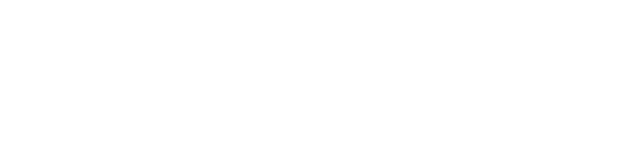
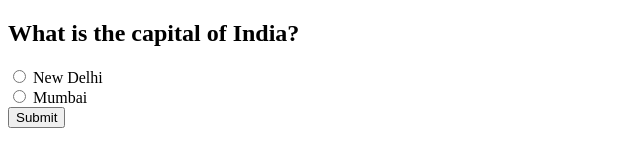
Before and after one commit to acciojob/trivia-Dipto07, a website: page main.html in a window 1280 px wide. Shown: the whole page, without its empty margins (0-640 px from the left). Drawn offline with Linux system fonts and the light colour scheme.

Commit message:
created a submission

```diff
--- a/main.html
+++ b/main.html
@@ -7,10 +7,35 @@
 </head>
 
 <body>
-	<!-- the entire body must be written by student -->
+	<!DOCTYPE html>
+
+<html>
+
+<head>
+	<link rel="stylesheet" href="styles.css">
+</head>
+
+<body>
+	<h2>What is the capital of India?</h2>
+
+<form action="/submit_answer" method="post">
+  <input type="radio" id="newdelhi" name="capital" value="New Delhi">
+  <label for="newdelhi">New Delhi</label><br>
+
+  <input type="radio" id="mumbai" name="capital" value="Mumbai">
+  <label for="mumbai">Mumbai</label><br>
+
+  <input type="submit" value="Submit">
+</form>
     <script type="text/javascript" src="./script.js">
 </script>
 
 </body>
 
 </html>
+    <script type="text/javascript" src="./script.js">
+</script>
+
+</body>
+
+</html>
```
